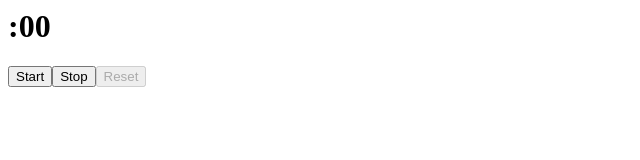
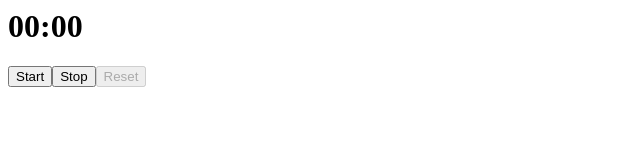
Before and after one commit to padmaJS/react-b52mgt, a React (Create React App) app: page / in a window 1280 px wide. Shown: the top 160 px of the page, without its empty margins (0-640 px from the left). Built offline with nearby package versions, Linux system fonts and the light colour scheme.

Commit message:
1 file modified

```diff
--- a/src/components/counter.jsx
+++ b/src/components/counter.jsx
@@ -16,23 +16,23 @@ class Counter extends Component {
     this.setState({seconds : 0});
   }
   showSeconds(){
-    if(this.state.seconds < 10){
-        return "0" + this.state.seconds;
-      }
     if(this.state.minutes > 59){
       while(this.state.minutes > 59){
         this.setState({seconds : this.state.seconds - 60});
         this.setState({minutes : this.state.minutes + 1});
       }
-      if(this.state.seconds < 10){
-        return "0" + this.state.seconds;
-      }else{
-        return this.state.seconds;
+    }
+    if(this.state.seconds < 10){
+      return "0" + this.state.seconds;
+    }else{
+      return this.state.seconds;
       }
-    }
+
   }
   showMinutes(){
-
+    if(this.state.minutes < 10){
+        return "0" + this.state.minutes;
+      }
   }
   render() {
     return (
```
